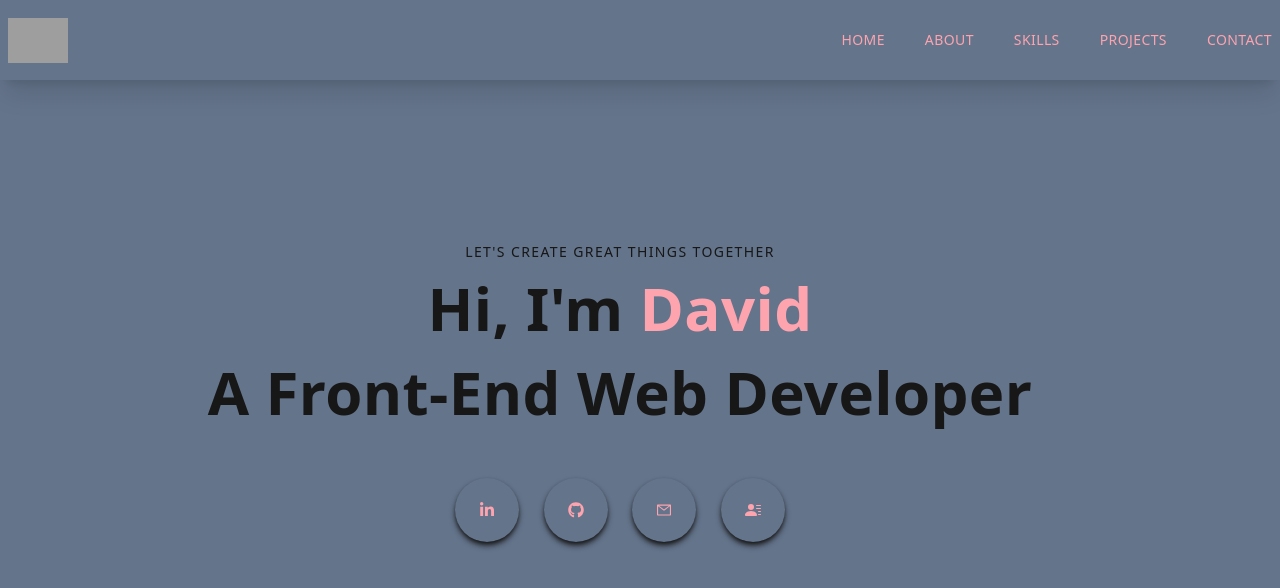
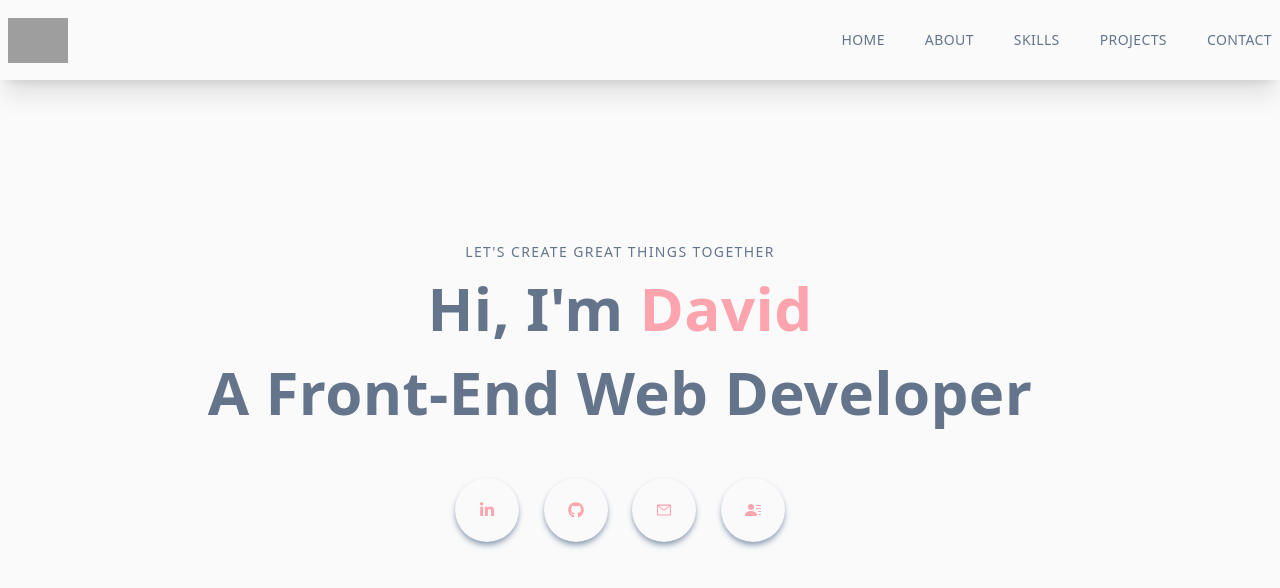
Before and after one commit to DavidEmanuelCA/Portfoliov2, a Next.js app in the folder portfoliov2/: page / in a window 1280 px wide. Shown: the top 588 px of the page. Built offline with nearby package versions, Linux system fonts and the light colour scheme; grey boxes are pictures that could not be loaded.

Commit message:
changed color scheme and fixed icon shadows along with text color

```diff
--- a/portfoliov2/components/About.jsx
+++ b/portfoliov2/components/About.jsx
@@ -8,9 +8,9 @@ const About = () => {
         <div className="col-span-2">
           <p className="uppercase text-xl tracking-widest text-pink">About</p>
           <h2 className="py-4">Who I Am</h2>
-          <p className="py-2 text-dark"></p>
-          <p className="py-2 text-dark"></p>
-          <p className="py-2 text-dark underline cursor-pointer">
+          <p className="py-2 text-darkslate"></p>
+          <p className="py-2 text-darkslate"></p>
+          <p className="py-2 text-darkslate underline cursor-pointer">
             Check out some of my latest projects
           </p>
         </div>
--- a/portfoliov2/components/Main.jsx
+++ b/portfoliov2/components/Main.jsx
@@ -9,25 +9,25 @@ const Main = () => {
     <div className=" w-full h-screen text-center">
       <div className="max-w-[1240px] w-full h-full p-2 flex justify-center items-center">
         <div>
-          <p className="uppercase text-sm tracking-widest text-dark">
+          <p className="uppercase text-sm tracking-widest text-darkslate">
             Let's create great things together
           </p>
-          <h1 className=" py-4 text-dark">
+          <h1 className=" py-4 text-darkslate">
             Hi, I'm <span className=" text-pink">David</span>
           </h1>
-          <h1 className=" py-2 text-dark">A Front-End Web Developer</h1>
-          <p className="py-4 text-dark max-w-[70%] m-auto"></p>
+          <h1 className=" py-2 text-darkslate">A Front-End Web Developer</h1>
+          <p className="py-4 text-darkslate max-w-[70%] m-auto"></p>
           <div className="flex items-center justify-between max-w-[330px] m-auto py-4">
-            <div className="rounded-full shadow-md shadow-dark p-6 cursor-pointer hover:scale-110 ease-in duration-300">
+            <div className="rounded-full shadow-md shadow-slate p-6 cursor-pointer hover:scale-110 ease-in duration-300">
               <FaLinkedinIn />
             </div>
-            <div className="rounded-full shadow-md shadow-dark p-6 cursor-pointer hover:scale-110 ease-in duration-300">
+            <div className="rounded-full shadow-md shadow-slate p-6 cursor-pointer hover:scale-110 ease-in duration-300">
               <FaGithub />
             </div>
-            <div className="rounded-full shadow-md shadow-dark p-6 cursor-pointer hover:scale-110 ease-in duration-300">
+            <div className="rounded-full shadow-md shadow-slate p-6 cursor-pointer hover:scale-110 ease-in duration-300">
               <AiOutlineMail />
             </div>
-            <div className="rounded-full shadow-md shadow-dark p-6 cursor-pointer hover:scale-110 ease-in duration-300">
+            <div className="rounded-full shadow-md shadow-slate p-6 cursor-pointer hover:scale-110 ease-in duration-300">
               <BsFillPersonLinesFill />
             </div>
           </div>
--- a/portfoliov2/components/Navbar.jsx
+++ b/portfoliov2/components/Navbar.jsx
@@ -25,23 +25,27 @@ const Navbar = () => {
         <div>
           <ul className="hidden md:flex">
             <Link href="/">
-              <li className=" ml-10 text-sm uppercase hover:border-b">Home</li>
+              <li className=" ml-10 text-sm uppercase hover:border-b text-darkslate">
+                Home
+              </li>
             </Link>
             <Link href="/">
-              <li className=" ml-10 text-sm uppercase hover:border-b">About</li>
+              <li className=" ml-10 text-sm uppercase hover:border-b text-darkslate">
+                About
+              </li>
             </Link>
             <Link href="/">
-              <li className=" ml-10 text-sm uppercase hover:border-b">
+              <li className=" ml-10 text-sm uppercase hover:border-b text-darkslate">
                 Skills
               </li>
             </Link>
             <Link href="/">
-              <li className=" ml-10 text-sm uppercase hover:border-b">
+              <li className=" ml-10 text-sm uppercase hover:border-b text-darkslate">
                 Projects
               </li>
             </Link>
             <Link href="/">
-              <li className=" ml-10 text-sm uppercase hover:border-b">
+              <li className=" ml-10 text-sm uppercase hover:border-b text-darkslate">
                 Contact
               </li>
             </Link>
@@ -79,14 +83,14 @@ const Navbar = () => {
                 <AiOutlineClose />
               </div>
             </div>
-            <div className="border-b border-gray my-4">
-              <p className=" w-[85%] md:w-[90%] py-4 text-dark">
+            <div className="border-b border-slate my-4">
+              <p className=" w-[85%] md:w-[90%] py-4 text-darkslate">
                 Let's create great things together
               </p>
             </div>
           </div>
           <div className=" py-4 flex flex-col">
-            <ul className="uppercase text-dark">
+            <ul className="uppercase text-darkslate">
               <Link href="/">
                 <li className=" py-4 text-sm">Home</li>
               </Link>
@@ -108,16 +112,16 @@ const Navbar = () => {
                 Let's Connect
               </p>
               <div className=" flex items-center justify-between my-4 w-full sm:w-[80%]">
-                <div className="rounded-full shadow-lg shadow-gray p-3 cursor-pointer hover:scale-105 ease-in duration-300">
+                <div className="rounded-full shadow-md shadow-slate p-3 cursor-pointer hover:scale-105 ease-in duration-300">
                   <FaLinkedinIn />
                 </div>
-                <div className="rounded-full shadow-lg shadow-gray p-3 cursor-pointer hover:scale-105 ease-in duration-300">
+                <div className="rounded-full shadow-md shadow-slate p-3 cursor-pointer hover:scale-105 ease-in duration-300">
                   <FaGithub />
                 </div>
-                <div className="rounded-full shadow-lg shadow-gray p-3 cursor-pointer hover:scale-105 ease-in duration-300">
+                <div className="rounded-full shadow-md shadow-slate p-3 cursor-pointer hover:scale-105 ease-in duration-300">
                   <AiOutlineMail />
                 </div>
-                <div className="rounded-full shadow-lg shadow-gray p-3 cursor-pointer hover:scale-105 ease-in duration-300">
+                <div className="rounded-full shadow-md shadow-slate p-3 cursor-pointer hover:scale-105 ease-in duration-300">
                   <BsFillPersonLinesFill />
                 </div>
               </div>
--- a/portfoliov2/src/styles/globals.css
+++ b/portfoliov2/src/styles/globals.css
@@ -4,7 +4,7 @@
 
 @layer base {
   body {
-    @apply bg-darkslate text-pink tracking-wide;
+    @apply bg-light text-pink tracking-wide;
   }
 
   h1,
@@ -29,6 +29,6 @@
   }
 
   button {
-    @apply shadow-xl shadow-gray rounded-xl uppercase bg-gradient-to-r from-slate to-light text-pink;
+    @apply shadow-xl shadow-gray rounded-xl uppercase bg-gradient-to-r from-slate to-darkslate text-pink;
   }
 }
```
